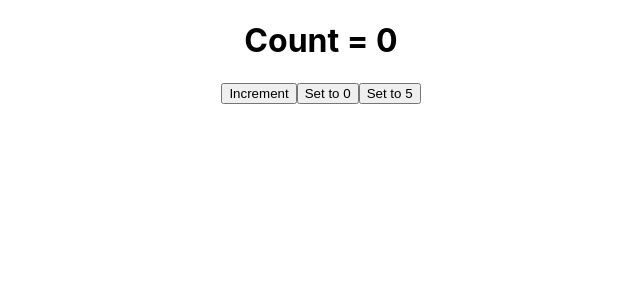
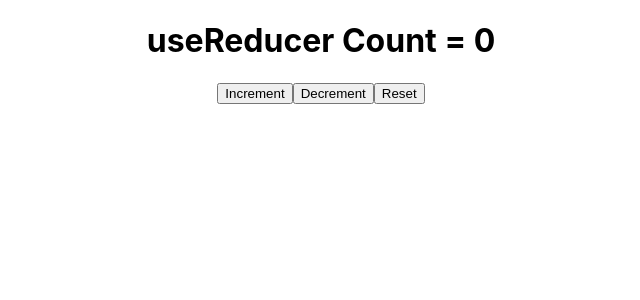
Before and after one commit to deepak252/Reactjs-Tutorial, a React (Create React App) app: page / in a window 1280 px wide. Shown: the top 300 px of the page, without its empty margins (319-959 px from the left). Built offline with nearby package versions, Linux system fonts and the light colour scheme.

Commit message:
useReducer rendering

```diff
--- a/src/App.js
+++ b/src/App.js
@@ -1,11 +1,13 @@
 import "./App.css";
+import UseReducer from "./components/UseReducer/UseReducer";
 import UseState from "./components/UseState/UseState.js";
 
 function App() {
     console.log("App Render");
     return (
         <div className="App">
-            <UseState />
+            {/* <UseState /> */}
+            <UseReducer />
         </div>
     );
 }
--- /dev/null
+++ b/src/components/UseReducer/UseReducer.js
@@ -0,0 +1,32 @@
+import { useReducer } from "react";
+
+const initialState = 0;
+const countReducer = (state, action) => {
+    switch (action) {
+        case "increment":
+            return state + 1
+        case "decrement":
+            return state - 1
+        case "reset":
+            return initialState
+        default:
+            return state
+    }
+};
+
+function UseReducer() {
+    const [count, dispatch] = useReducer(countReducer, initialState);
+
+    console.log("UseReducer Render");
+
+    return (
+        <div>
+            <h1>useReducer Count = {count}</h1>
+            <button onClick={()=>dispatch('increment')}>Increment</button>
+            <button onClick={()=>dispatch('decrement')}>Decrement</button>
+            <button onClick={()=>dispatch('reset')}>Reset</button>
+        </div>
+    );
+}
+
+export default UseReducer;
--- a/src/components/UseState/UseState.js
+++ b/src/components/UseState/UseState.js
@@ -7,7 +7,7 @@ function UseState() {
 
     return (
         <div>
-            <h1> Count = {count}</h1>
+            <h1>useState Count = {count}</h1>
             <button onClick={()=>setCount(c=>c+1)}>Increment</button>
             <button onClick={()=>setCount(0)}>Set to 0</button>
             <button onClick={()=>setCount(5)}>Set to 5</button>
```
